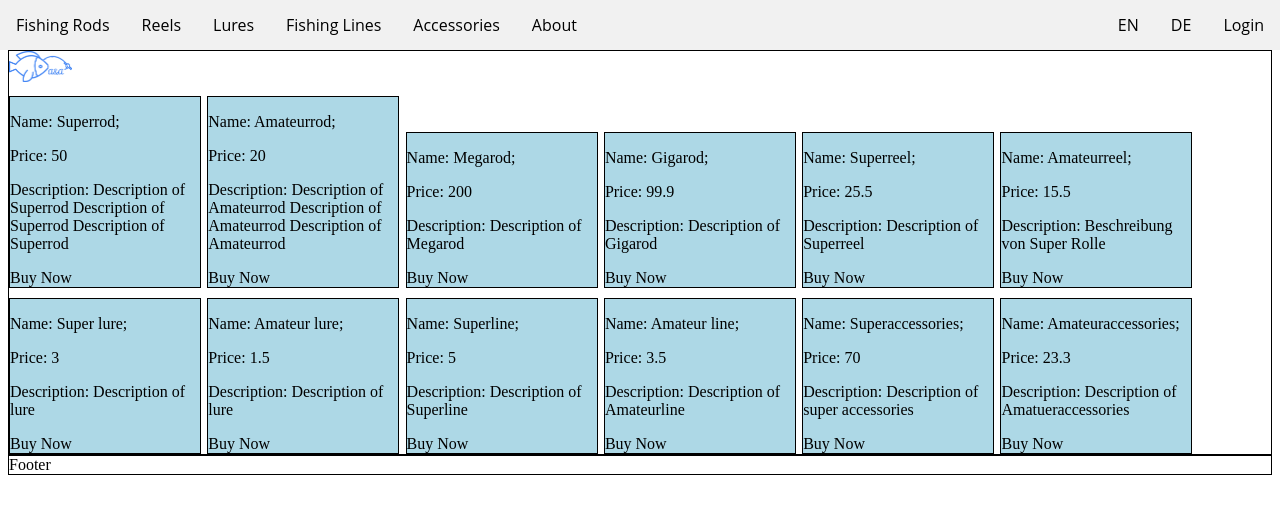
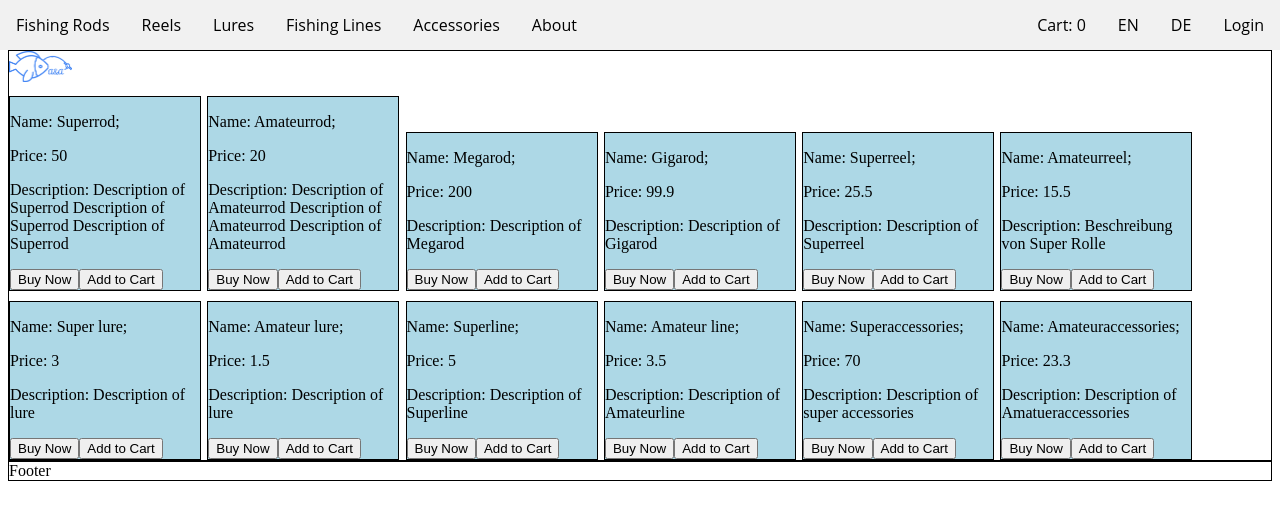
Before and after one commit to bittersweet-coffee/bfh-webshop, a PHP site: page / in a window 1280 px wide. Shown: the top 520 px of the page. Run offline with PHP 8.4, Linux system fonts and the light colour scheme; data comes from the database, SQL or seed files in the repository; some libraries are stand-ins or nearby versions.

Commit message:
init shopping cart with ajax (works)

```diff
--- a/src/autoloader.php
+++ b/src/autoloader.php
@@ -8,8 +8,10 @@ function __autoload($class_name) {
         'php/user/userarea/controller/',
         'php/user/userarea/model/',
         'php/user/userarea/view/',
+        'php/products/',
         'php/utils/',
         'php/customer'
+
     );
 
     foreach($directorys as $directory) {
--- a/src/css/style.css
+++ b/src/css/style.css
@@ -38,6 +38,10 @@ nav ul {
 
 .nav-right {
     float: right;
+}
+
+#cart {
+    color: #000000;
 }
 
 nav a {
--- a/src/index.php
+++ b/src/index.php
@@ -20,6 +20,10 @@
     include 'php/utils/login.php';
     include 'php/utils/registration.php';
     require 'html/head.html';
+    if (!isset($_SESSION["cart"])) {
+        $_SESSION["cart"] = new ShoppingCart();
+    }
+    $cart = $_SESSION["cart"];
     $nav = new Nav(getLanguage(["en", "de"]));?>
 
 <body>
--- a/src/js/script.js
+++ b/src/js/script.js
@@ -14,18 +14,25 @@ $(document).ready(function () {
             checkBilladdressData(btn);
         }
     });
-
 });
 
-function getTime() {
-    var xmlhttp = new XMLHttpRequest();
-    xmlhttp.onreadystatechange = function() {
-        if (this.readyState == 4 && this.status == 200) {
-            document.getElementById("time").innerHTML = this.responseText;
+function addToCart(product) {
+    $.ajax({
+        type: 'GET',
+        url: 'php/products/ShoppingCart.php',
+        data: { action: "add",
+                product: product},
+        success: function(response) {
+            var t = "";
+            var lang = getUrlParameter('lang');
+            if (lang == "de") {
+                t = "Korb: ";
+            } else {
+                t = "Cart: "
+            }
+            $("#cart a").html(t + response);
         }
-    };
-    xmlhttp.open("GET", "php/utils/time.php", true);
-    xmlhttp.send();
+    });
 }
 
 function getBillDiv() {
--- a/src/php/languages/de.php
+++ b/src/php/languages/de.php
@@ -111,3 +111,5 @@ $messages['Select a product'] = 'Wähle ein Produkt';
 $messages['Update Product'] = 'Produkt Ändern';
 $messages['Product'] = 'Produkt';
 $messages['Successfully updated product.'] = 'Erfolgreich Produkt geändert.';
+$messages['Cart'] = 'Korb';
+$messages['Add to Cart'] = 'Warenkorb';
--- a/src/php/languages/en.php
+++ b/src/php/languages/en.php
@@ -108,3 +108,5 @@ $messages['Successfully deleted products.'] = 'Successfully deleted products.';
 $messages['Select a product'] = 'Select a product';
 $messages['Product'] = 'Product';
 $messages['Successfully updated product.'] = 'Successfully updated product.';
+$messages['Cart'] = 'Cart';
+$messages['Add to Cart'] = 'Add to Cart';
--- a/src/php/products/Product.php
+++ b/src/php/products/Product.php
@@ -506,11 +506,13 @@ class ProductHandler {
         $html = "<div id='container'>";
         foreach ($this->products as $product) {
             $name = $product->getRealName();
-            $url = htmlspecialchars($_SERVER['PHP_SELF']) . "?lang=$lang" . "&page=$page";
-            $url = $url . "&product=$name";
+            $url = add_param(htmlspecialchars($_SERVER['PHP_SELF']), 'lang', $lang);
+            $url = add_param($url, 'page', $page);
+            $url = add_param($url, 'product', $name);
             $html = $html . "<div id='box'>";
             $html = $html . $product->render();
-            $html = $html . "<a href='$url' class='button'>" . translate("Buy Now") . "</a></div>";
+            $html = $html . "<a href='$url'><button type='button'>" . translate("Buy Now") . "</button></a>";
+            $html = $html . "<button onclick='addToCart(\"$name\")' class='button'>" . translate("Add to Cart") . "</button></div>";
         }
         echo $html. "</div>";
     }
--- /dev/null
+++ b/src/php/products/ShoppingCart.php
@@ -0,0 +1,53 @@
+<?php
+
+if (isset($_GET["action"]) && strip_tags($_GET["action"] == "add")) {
+    $product = strip_tags($_GET["product"]);
+    if (session_status() == PHP_SESSION_NONE) {
+        session_start();
+    }
+    if (!isset($_SESSION["cart"])) {
+        $_SESSION["cart"] = new ShoppingCart();
+    }
+    $cart = $_SESSION["cart"];
+    $cart->addItem($product, 1);
+    echo $cart->getNbrItems();
+}
+
+class ShoppingCart {
+
+    private $cartItems = [];
+
+    public function addItem($item, $num) {
+        if (!isset($this->cartItems[$item])) {
+            $this->cartItems[$item] = 0;
+        }
+        $this->cartItems[$item] += $num;
+    }
+
+    public function removeItem($item, $num) {
+        if (!isset($this->cartItems[$item])) {
+            return;
+        }
+        $this->cartItems[$item] -= $num;
+        if ($this->cartItems[$item] <= 0) {
+            unset($this->cartItems[$item]);
+        }
+    }
+
+    public function getItems() {
+        return $this->cartItems;
+    }
+    public function isEmpty() {
+        return count($this->cartItems) == 0;
+    }
+
+    public function getNbrItems() : int{
+        $nbr = 0;
+        foreach ($this->cartItems as $item) {
+            $nbr += $item;
+        }
+        return $nbr;
+    }
+
+
+}
--- a/src/php/utils/Nav.php
+++ b/src/php/utils/Nav.php
@@ -1,4 +1,5 @@
 <?php
+
 
 class Nav {
     private $elements = array (
@@ -15,8 +16,28 @@ class Nav {
     private $t;
 
     public function __construct(string $lang) {
-        $this->t = new Translator($lang);
         $this->html = "<nav><ul>";
+    }
+
+    public function render() {
+        $this->appendListItems();
+        $this->appendLanguages();
+        $this->appendShoppingChart();
+        $this->appendUserArea();
+        $this->appendItem("</nav></ul>");
+        return $this->html;
+
+    }
+
+    private function appendShoppingChart() {
+        $class = "nav-right";
+        $lang = getLanguage(["en", "de"]);
+        $urlBase = add_param(htmlspecialchars($_SERVER['PHP_SELF']), "lang", $lang);
+        $url = add_param($urlBase, "page", "cart");
+        $cart = $_SESSION["cart"];
+        $content = translate("Cart") .": " . $cart->getNbrItems();
+        $listItem = "<li class='$class' id='cart'><a href='$url' alt='cart'>$content</a></li>";
+        $this->appendItem($listItem);
     }
 
     private function appendItem(string $html) {
@@ -28,13 +49,12 @@ class Nav {
         $urlBase = add_param(htmlspecialchars($_SERVER['PHP_SELF']), "lang", $lang);
         foreach ($this->elements as $item) {
             $class = $item[0];
-            $url = add_param($urlBase, "page", $item[1]);
             if (checkLogin() && $item[1] == "login") {
                 $url = add_param($urlBase, "page", "logout");
-                $content = $this->t->t("Logout");
+                $content = translate("Logout");
             } else {
                 $url = add_param($urlBase, "page", $item[1]);
-                $content = $this->t->t($item[2]);
+                $content = translate($item[2]);
             }
 
             $listItem = "<li class='$class'><a href='$url' alt='$item[1]'>$content</a></li>";
@@ -69,14 +89,4 @@ class Nav {
             $this->appendItem($userarea);
         }
     }
-
-    public function render() {
-        $this->appendListItems();
-        $this->appendLanguages();
-        $this->appendUserArea();
-        $this->appendItem("</nav></ul>");
-        return $this->html;
-
-    }
-
 }
```
